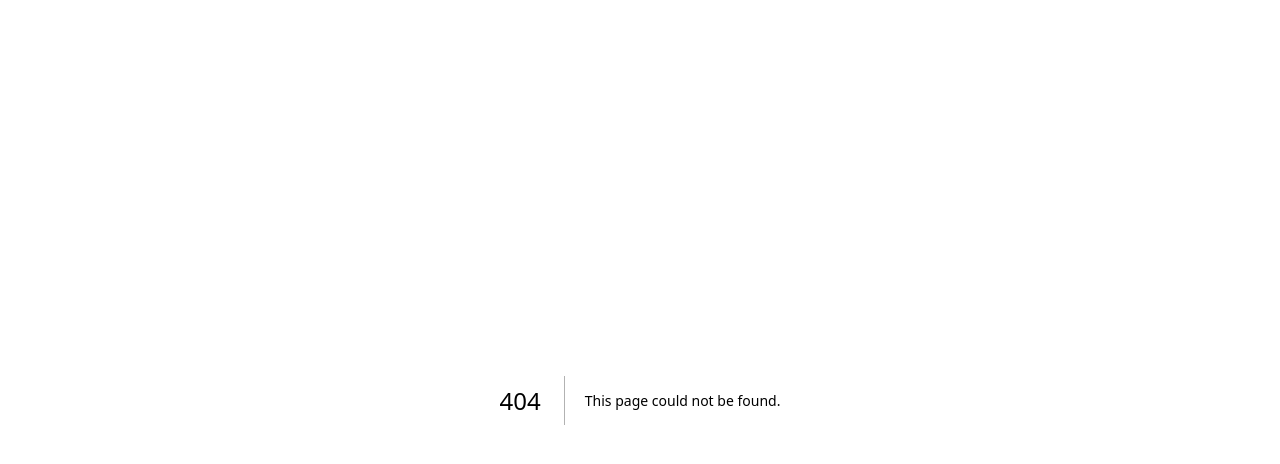
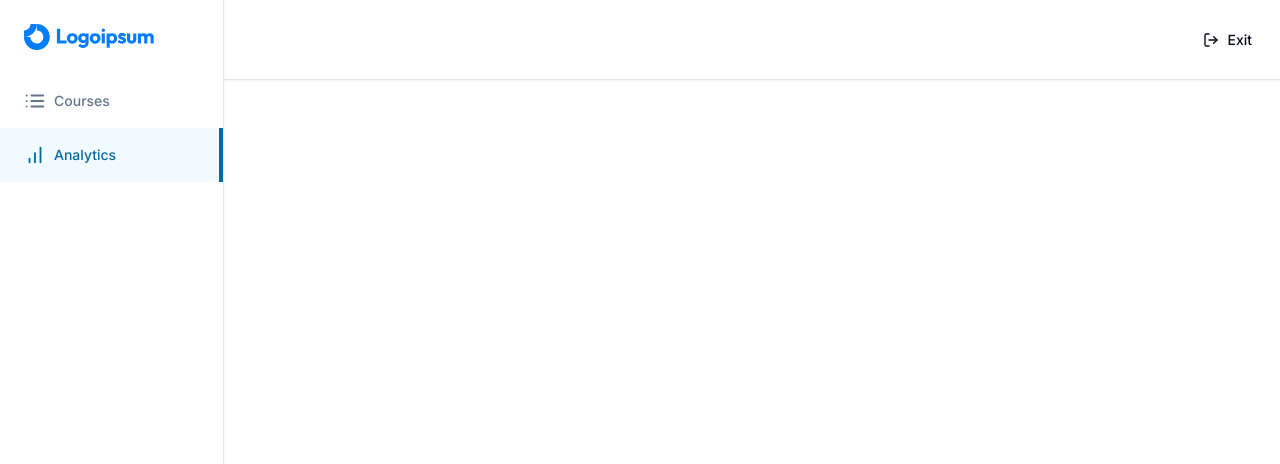
Before and after one commit to mikeheul/next-lms-platform, a Next.js app: page /teacher/analytics in a window 1280 px wide. Before the commit this address had no page. Shown: the top 464 px of the page. Built offline with nearby package versions, Linux system fonts and the light colour scheme.

Commit message:
Add Analytics page

```diff
--- /dev/null
+++ b/app/(dashboard)/(routes)/teacher/analytics/page.tsx
@@ -0,0 +1,9 @@
+const AnalyticsPage = () => {
+    return (
+        <div>
+            Analytics
+        </div>
+     );
+}
+
+export default AnalyticsPage;
```
